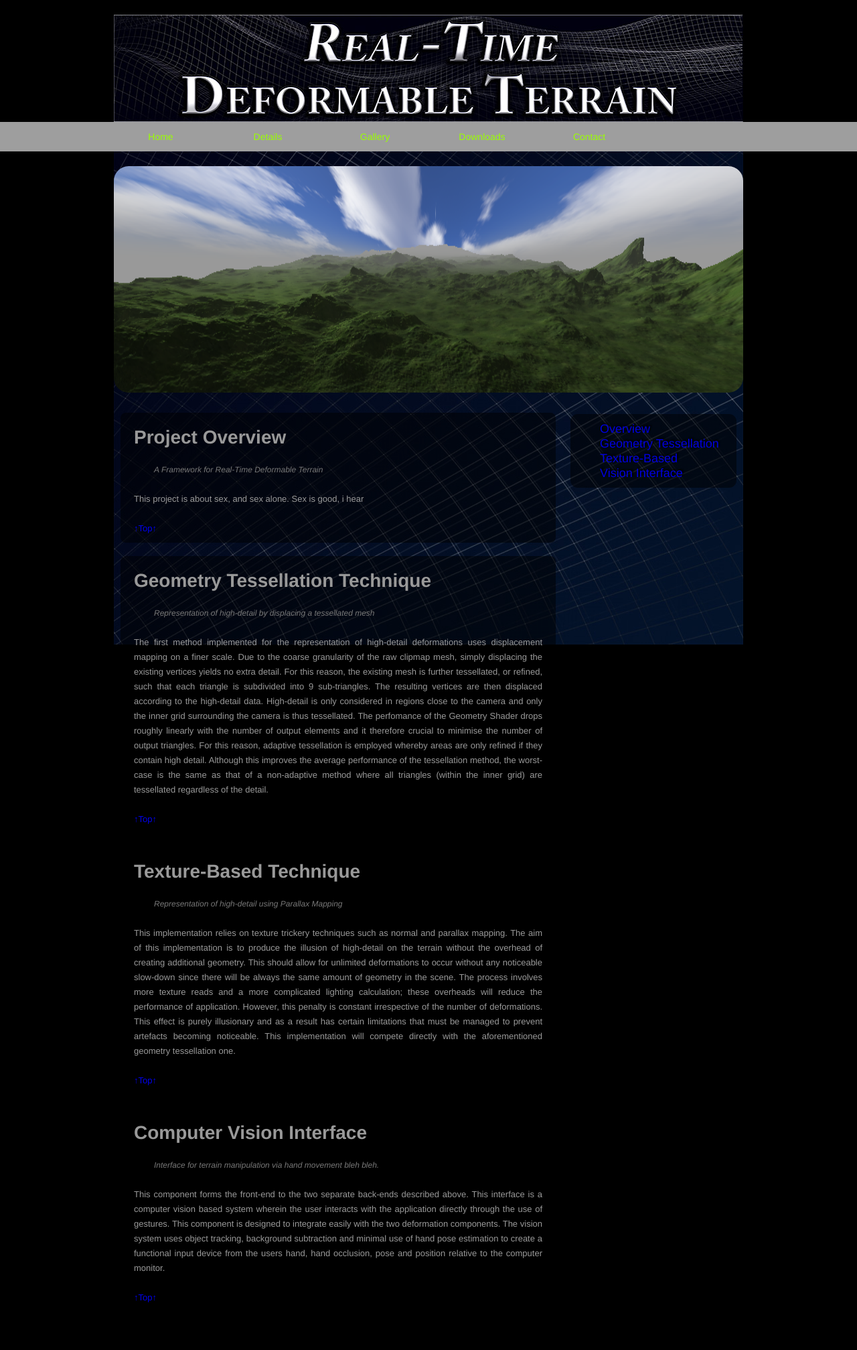
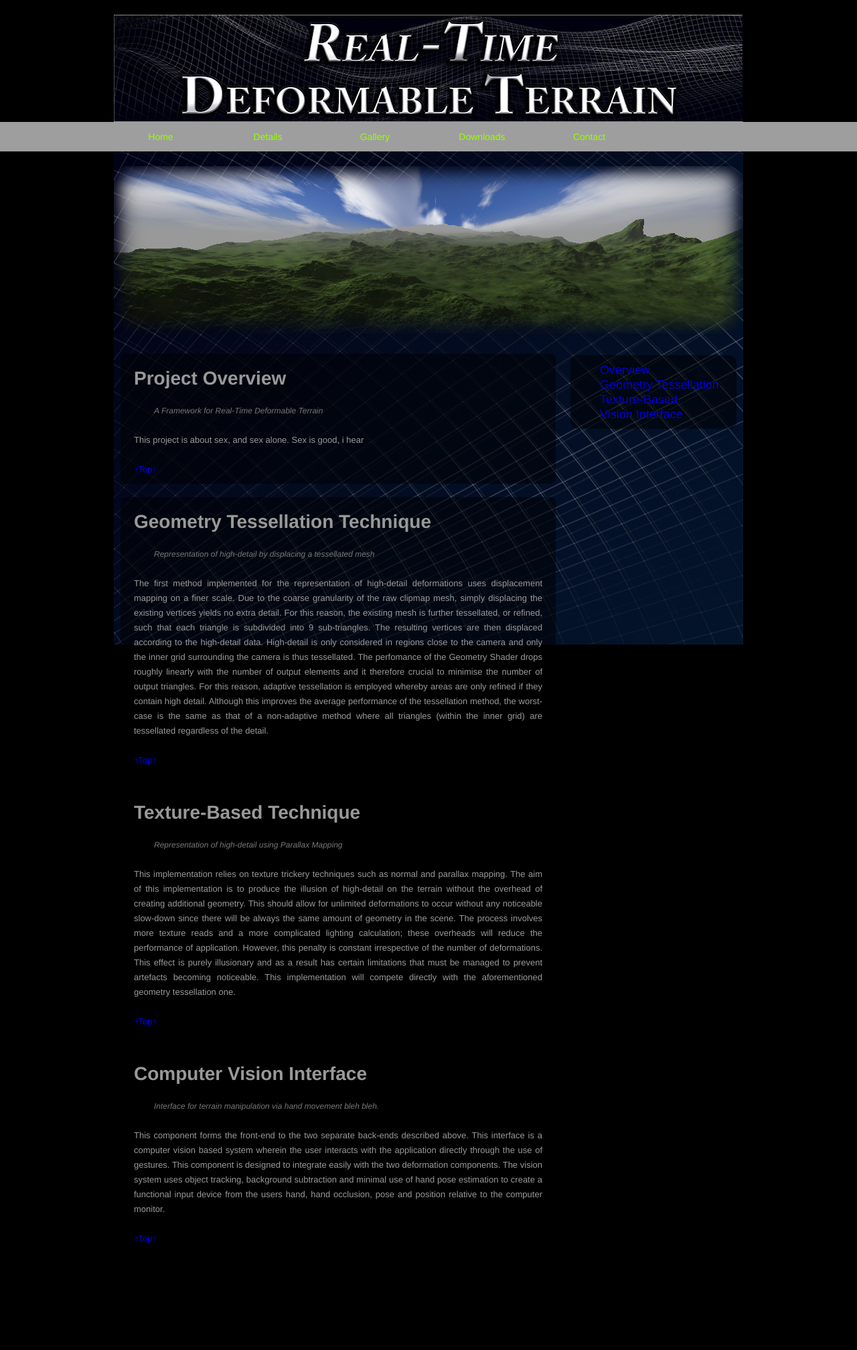
Before and after one commit to rewolf/defter, a PHP site: page /details.php in a window 1280 px wide. Shown: the whole page at 67% size. After the commit the page ends 1856 px from the top, so only its background shows below. Run offline with PHP 8.4, Linux system fonts and the light colour scheme; grey boxes are pictures that could not be loaded.

Commit message:
Made some changes to the teaser image

```diff
--- a/style.css
+++ b/style.css
@@ -118,12 +118,11 @@ nav {
  ************************************/
 
 #teaser {
-	background: 			#467612 url("images/teaser.png") repeat-x;
+	background: 			url("images/teaser2.png") repeat-x;
 	background-size:	100%;
 	position: 				relative;
 	height:						250px;
 	margin-top: 			66px;
-	padding: 					44px;
 	border-radius: 		22px;
 
 	/* Background-size not implemented yet */
@@ -316,6 +315,8 @@ aside section#sublinks{
 	/* Border-radius not implemented yet */
 	border-top-left-radius:		10px;
 	border-top-right-radius:	10px;
+ 	-moz-border-top-left-radius: 			10px;
+	-webkit-border-top-right-radius: 		10px;
 }
 	.imgOnBox img {
 		width: 				120px;
```
Also changed, not shown: images/teaser2.png (added).
